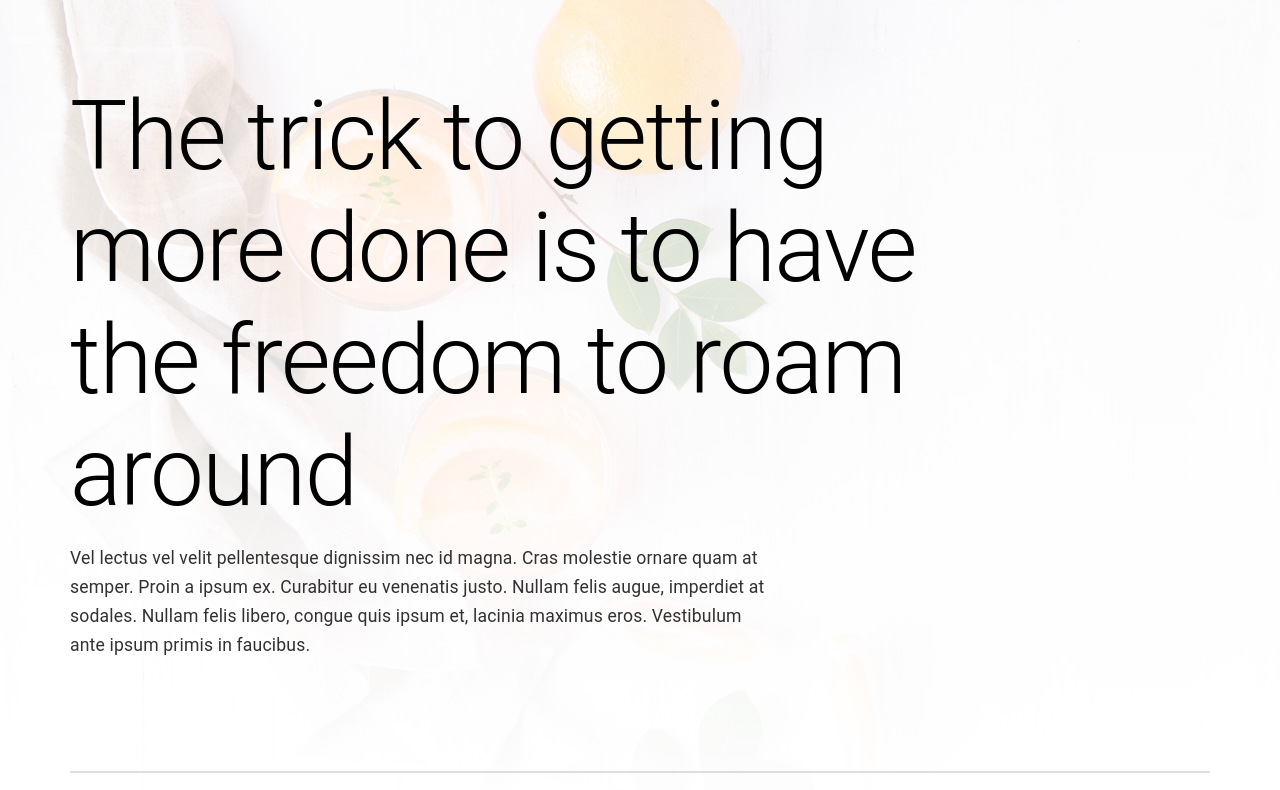
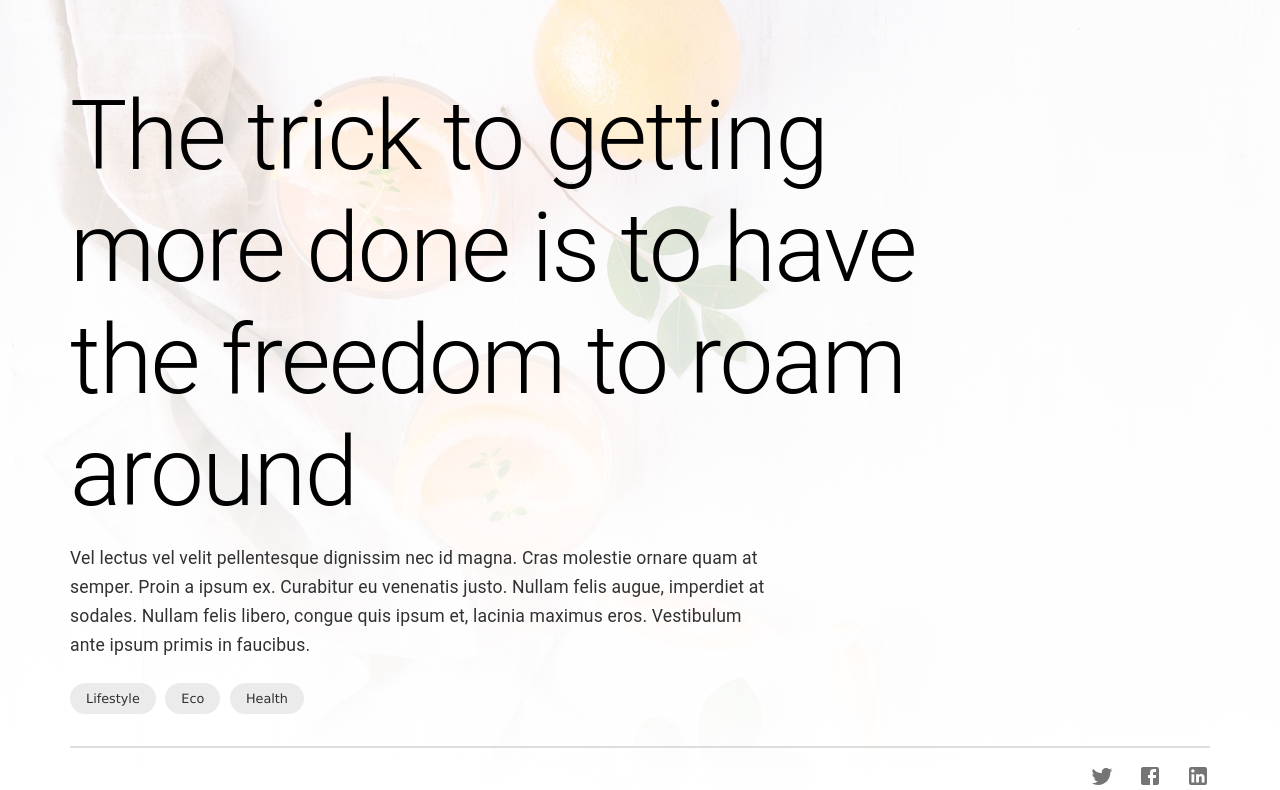
Before and after one commit to Muhammad-Shoaib-Official/affiliate-blog, a Next.js app: page /blog/1 in a window 1280 px wide. Shown: the top 790 px of the page. Built offline with nearby package versions, Linux system fonts and the light colour scheme.

Commit message:
fixes in blog

```diff
--- a/src/modules/blog/slug.tsx
+++ b/src/modules/blog/slug.tsx
@@ -13,7 +13,20 @@ import {
   Facebook,
   ControlPointDuplicate,
 } from "@mui/icons-material";
-
+const tagList = [
+  {
+    tag: "lifestyle",
+    link: "#"
+  },
+  {
+    tag: "eco",
+    link: "#"
+  },
+  {
+    tag: "health",
+    link: "#"
+  },
+]
 export default function BlogSlugModule() {
   return (
     <>
@@ -37,11 +50,7 @@ export default function BlogSlugModule() {
               felis libero, congue quis ipsum et, lacinia maximus eros.
               Vestibulum ante ipsum primis in faucibus.
             </Typography>
-            <Box className="tags">
-              {["lifestyle", "eco", "business"].map((tag, i) => (
-                <Tags name={tag} link={`#`} key={i} />
-              ))}
-            </Box>
+            <Tags tagList={tagList} />
             <hr className="borderline" />
 
             <List className="social">
```
